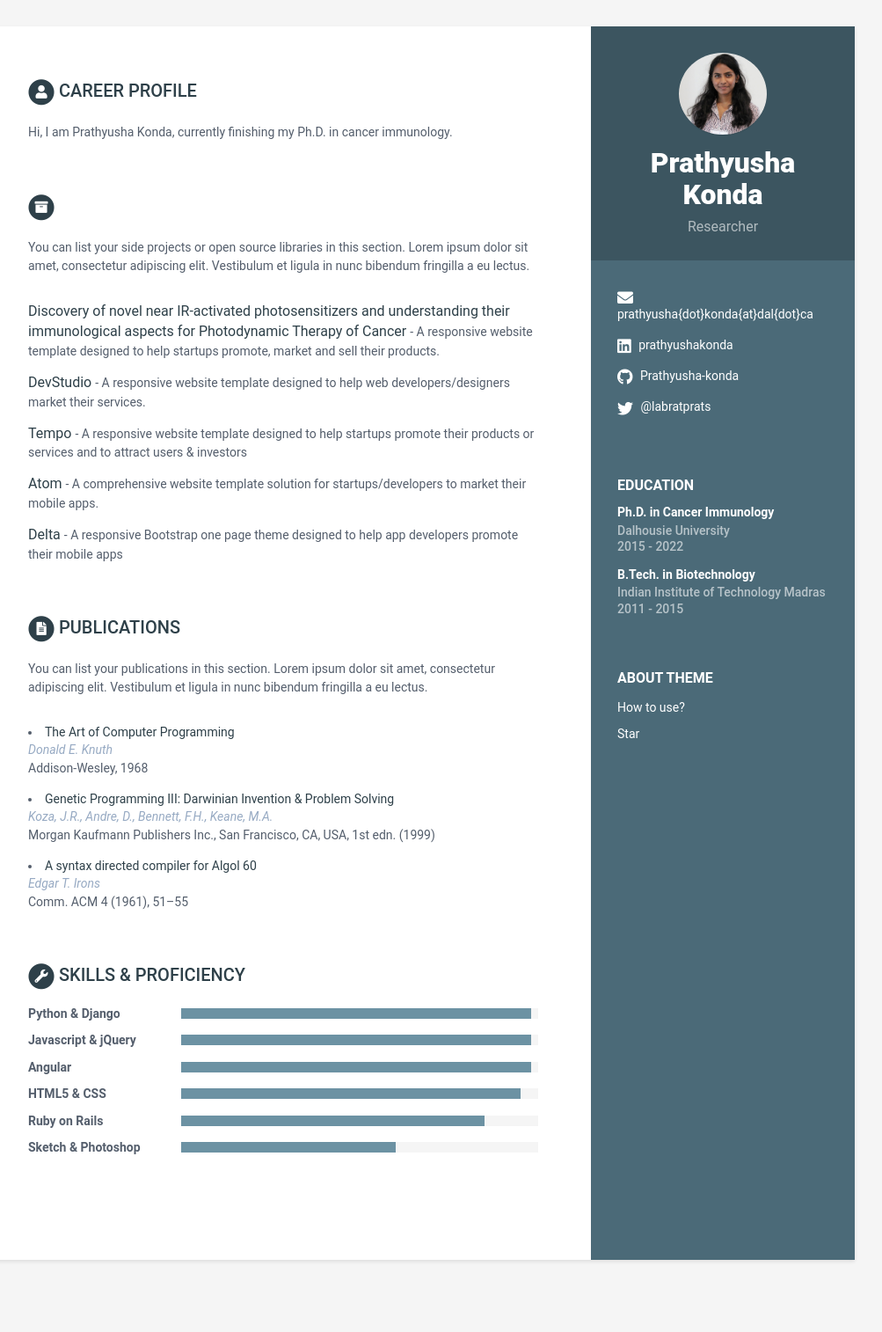
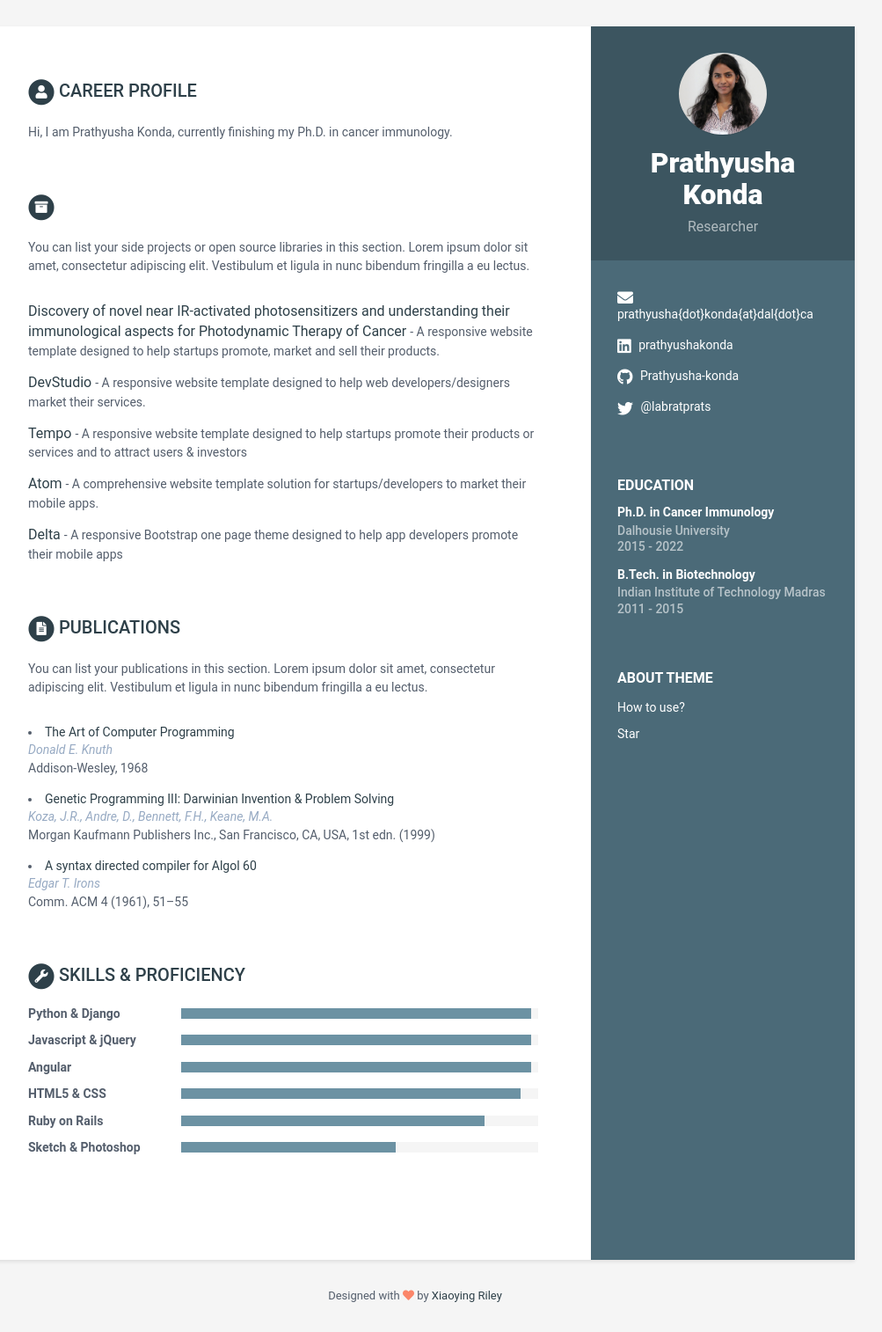
Before and after one commit to Prathyusha-konda/Website, a Jekyll site: the page built from index.html, in a window 1280 px wide. Shown: the whole page at 88% size, without its empty margins (168-1171 px from the left). Built offline with Jekyll 4.4.1, drawn with Linux system fonts in a browser that asks for light colours; before the commit the page ends 1492 px from its top, so only the background shows below that.

Commit message:
Update data.yml

```diff
--- a/_data/data.yml
+++ b/_data/data.yml
@@ -118,5 +118,5 @@ skills:
       - name: Sketch & Photoshop
         level: 60%
 
-#footer: >
- #   Designed with <i class="fas fa-heart"></i> by <a href="http://themes.3rdwavemedia.com" target="_blank" rel="nofollow">Xiaoying Riley</a>
+footer: >
+    Designed with <i class="fas fa-heart"></i> by <a href="http://themes.3rdwavemedia.com" target="_blank" rel="nofollow">Xiaoying Riley</a>
```
